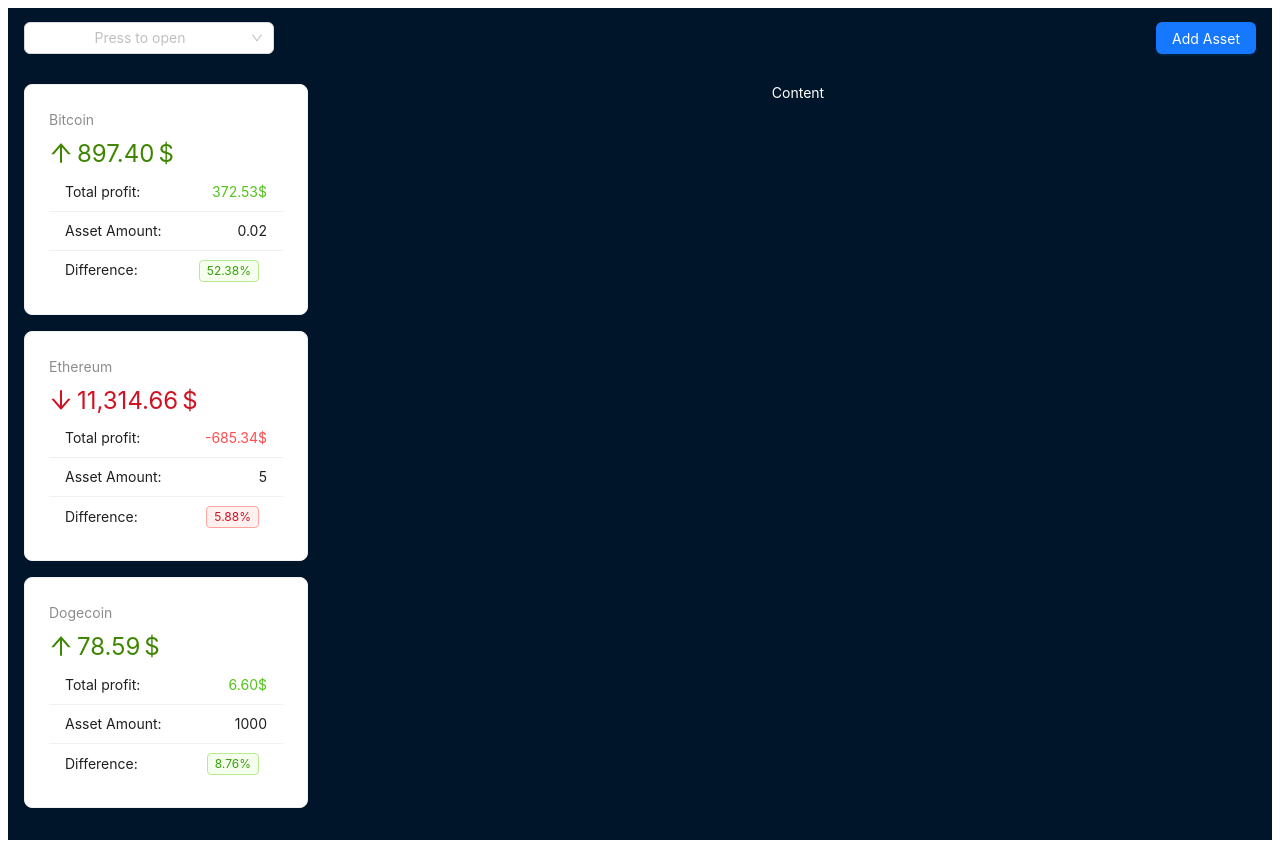
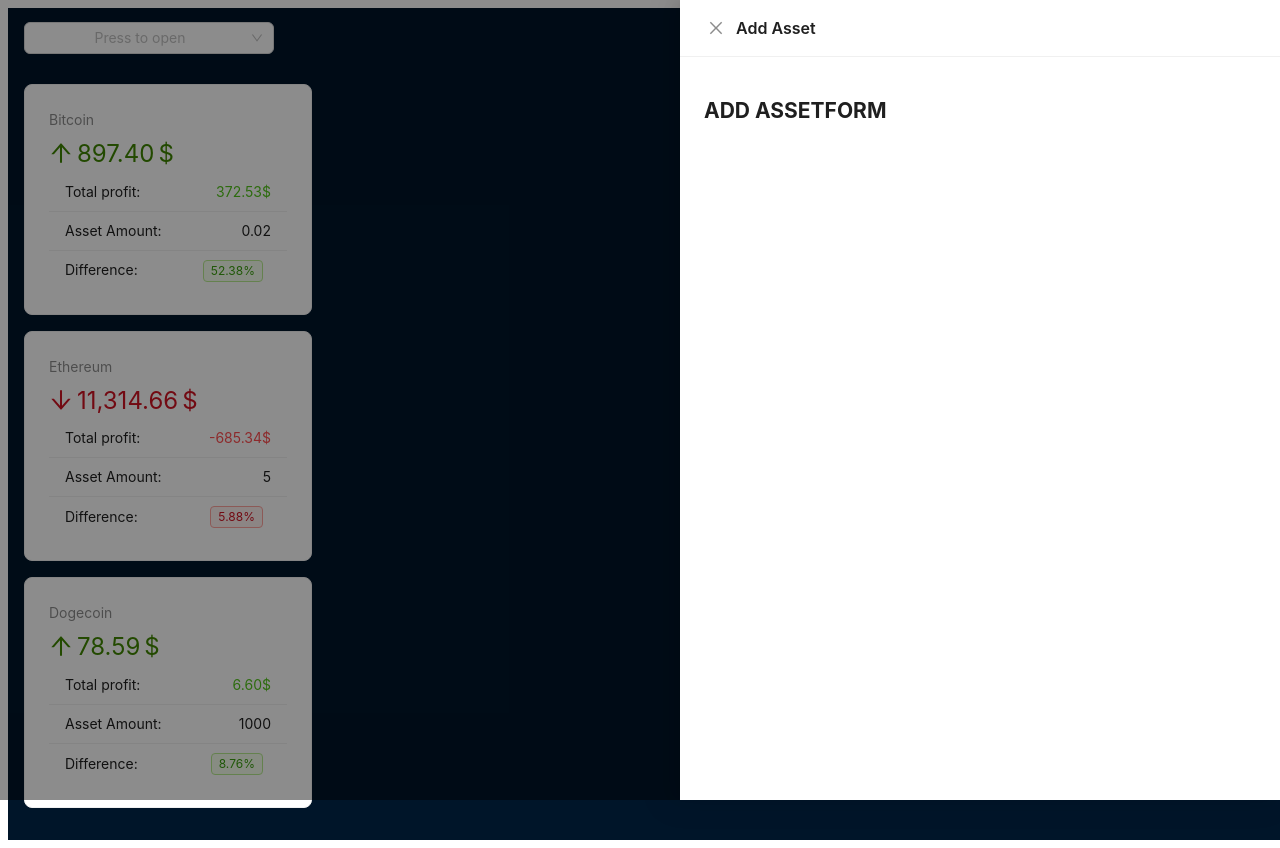
Before and after one commit to ilyafredriksson/react-crypto-app, a React (Vite) app: page / in a window 1280 px wide. Both pictures are taken after a click on the button "Add Asset". Built offline with nearby package versions, Linux system fonts and the light colour scheme.

Commit message:
CoinInfoModal

```diff
--- /dev/null
+++ b/src/components/AddAssetForm.jsx
@@ -0,0 +1,3 @@
+export default function AddAssetForm() {
+    return (<h2>ADD ASSETFORM </h2>)
+}
--- a/src/components/CoininfoModal.jsx
+++ b/src/components/CoininfoModal.jsx
@@ -1,3 +1,26 @@
+import {Flex,Tag,Typography,Divider} from "antd";
+
+
+
+
 export default function CoinInfoModal({ coin }) {
-    return (<h2>{coin.name}</h2>)
+    return (
+        <>
+            <Flex align="center">
+                <img
+                    src={coin.icon}
+                    alt={coin.name}
+                    style={{ width: 40, marginRight: 10 }}
+                />
+                <Typography.Title level={2} style={{ margin: 0 }}>
+                    ({coin.symbol}) {coin.name}
+                </Typography.Title>
+            </Flex>
+                <Divider />
+                <Typography.Paragraph>
+
+                </Typography.Paragraph>
+
+        </>
+    )
 }
--- a/src/components/Layout/AppHeader.jsx
+++ b/src/components/Layout/AppHeader.jsx
@@ -1,8 +1,9 @@
-import { Layout, Select, Space, Button,Modal } from "antd";
+import { Layout, Select, Space, Button,Modal,Drawer } from "antd";
 import { useCrypto } from "../../context/crypto-context";
 import { use } from "react";
 import { useState,useEffect } from "react";
 import CoinInfoModal from "../CoininfoModal";
+import AddAssetForm from "../AddAssetForm";
 
 const headerStyle = {
   width: "100%",
@@ -22,6 +23,7 @@
   const [select,setSelect] = useState(false);
     const [modal,setModal] = useState(false);
     const[coin,setCoin]=useState(null);
+    const[drawer,setDrawer]=useState(false);
 
   const { crypto } = useCrypto();
 
@@ -67,7 +69,7 @@
           value: coin.id,
         }))}
       />
-      <Button type="primary">Add Asset</Button>
+      <Button type="primary" onClick={()=>setDrawer(true)}>Add Asset</Button>
       <Modal
         open={modal}
         onOk={()=>setModal(false)}
@@ -76,7 +78,15 @@
       >
     <CoinInfoModal coin={coin} />
       </Modal>
-
+      <Drawer
+        width={600}
+        title="Add Asset"
+        closable={{ 'aria-label': 'Close Button' }}
+        onClose={()=>setDrawer(false)}
+        open={drawer}
+      >
+        <AddAssetForm />
+      </Drawer>
     </Layout.Header>
   );
 }
```
